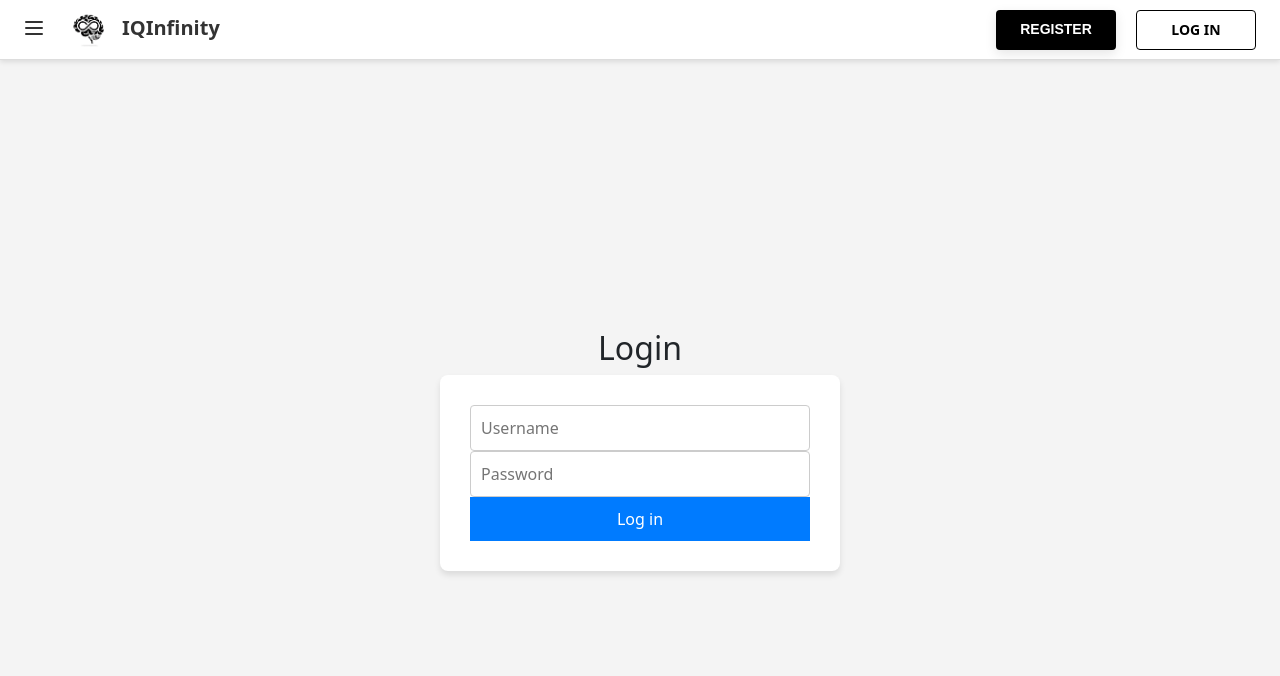
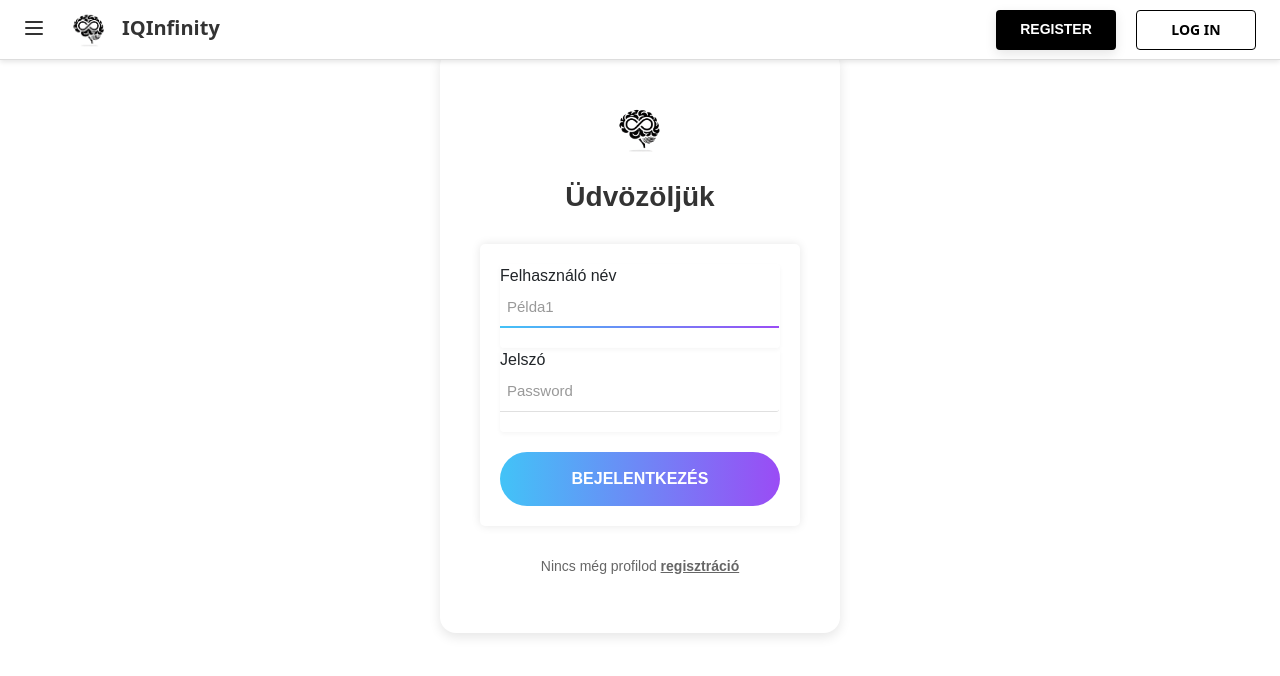
Before and after one commit to KaranyiczGabor/Vizsgaremek, a React (Create React App) app in the folder frontendfiles/: page /login in a window 1280 px wide. Shown: the top 676 px of the page. Built offline with nearby package versions, Linux system fonts and the light colour scheme.

Commit message:
login kinézetének átalakitása

```diff
--- a/frontendfiles/src/Login.css
+++ b/frontendfiles/src/Login.css
@@ -1,57 +1,106 @@
-/* Login.css */
-
 .login-container {
-  display: flex;
-  flex-direction: column;
-  align-items: center;
-  justify-content: center;
-  height: 100vh;
-  background-color: #f4f4f4;
+  max-width: 400px;
+  margin: 0 auto;
+  padding: 40px;
+  background-color: white;
+  border-radius: 16px;
+  box-shadow: 0 4px 12px rgba(0, 0, 0, 0.1);
+  text-align: center;
+  font-family: Arial, sans-serif;
 }
 
-h2 {
-  font-size: 24px;
-  margin-bottom: 20px;
+
+.login-container h2 {
+  font-size: 28px;
   color: #333;
+  margin-bottom: 30px;
+  font-weight: 600;
 }
 
-form {
-  background: white;
-  padding: 30px;
-  border-radius: 8px;
-  box-shadow: 0 4px 6px rgba(0, 0, 0, 0.1);
+.login-container .error {
+  color: #ff3333;
+  margin-bottom: 15px;
+  font-size: 14px;
+}
+
+.login-container form {
   display: flex;
   flex-direction: column;
   width: 100%;
-  max-width: 400px;
+  padding: 20px;
+  background-color: white;
+    border-radius: 5px;
+    box-shadow: 0 0 10px rgba(0, 0, 0, 0.1);
 }
 
-input {
-  width: 100%;
-  padding: 10px;
-  margin-bottom: 15px;
-  border: 1px solid #ccc;
-  border-radius: 4px;
-  font-size: 16px;
+.login-container input {
+  margin-bottom: 20px;
+  padding: 8px;
+  border: none;
+  border-bottom: 1px solid #e0e0e0;
+  font-size: 15px;
+  outline: none;
+  background-color: transparent;
+  transition: all 0.3s;
 }
 
-button {
-  background: #007bff;
-  color: white;
-  padding: 10px;
-  border: none;
-  border-radius: 4px;
-  font-size: 18px;
-  cursor: pointer;
-  transition: background 0.3s ease;
+
+.login-container input::placeholder {
+  color: #999;
 }
 
-button:hover {
-  background: #0056b3;
+
+.login-container input[type="text"] {
+  border-bottom: 2px solid transparent;
+  border-image: linear-gradient(to right, #42c3f7, #9a4cf5) 1;
+  width: 100%;
+  border-radius: 3px;
 }
 
-.error {
-  color: red;
+
+.login-container input[type="password"] {
+  border-bottom: 1px solid #e0e0e0;
+  width: 100%;
+  border-radius: 3px;
+}
+
+.login-container button.bejelentkezese {
+  background: linear-gradient(to right, #42c3f7, #9a4cf5);
+  color: white;
+  border: none;
+  border-radius: 50px;
+  padding: 15px;
+  font-size: 16px;
+  font-weight: bold;
+  cursor: pointer;
+  margin-top: 20px;
+  transition: opacity 0.3s;
+  text-transform: uppercase;
+}
+
+.login-container button.bejelentkezese:hover {
+  opacity: 0.9;
+}
+
+
+.logo {
+  width: 80px;
+  height: 80px;
+  display: flex;
+  align-items: center;
+  justify-content: center;
+  margin: 0 auto 10px;
+}
+
+
+.signup-text {
+  margin-top: 30px;
+  color: #666;
   font-size: 14px;
-  margin-bottom: 10px;
 }
+
+.signup-link {
+  color: #666;
+  font-weight: bold;
+  cursor: pointer;
+}
--- a/frontendfiles/src/Login.js
+++ b/frontendfiles/src/Login.js
@@ -1,6 +1,6 @@
 import React, { useState } from 'react'
 import './Login.css'
-import { useNavigate } from 'react-router-dom'
+import { Link, useNavigate } from 'react-router-dom'
 import axios from 'axios';
 
 
@@ -51,23 +51,33 @@ export default function Login({ setIsLoggedIn }) {
 
   return (
     <div className="login-container">
-    <h2>Login</h2>
+    <img src="/logo.png" alt="IQInfinity Logo" className="logo" />
+    <h2>Üdvözöljük</h2>
     {error && <p className="error">{error}</p>}
     <form onSubmit={handleLogin}>
+      <div className="input-group">
+        <label>Felhasználó név</label>
         <input
           type="text"
-        placeholder="Username"
+          placeholder="Példa1"
           value={username}
           onChange={(e) => setUsername(e.target.value)}
         />
+      </div>
+      <div className="input-group" style={{position: 'relative'}}>
+        <label>Jelszó</label>
         <input
           type="password"
           placeholder="Password"
           value={password}
           onChange={(e) => setPassword(e.target.value)}
         />
-      <button type="submit">Log in</button>
+
+      </div>
+      <button className="bejelentkezese" type="submit">BEJELENTKEZÉS</button>
     </form>
+    <p className="signup-text">Nincs még profilod <Link to={"/register"} className="signup-link">regisztráció</Link></p>
+
   </div>
   )
 }
```
Lines whose indentation alone changed are shown as unchanged.
